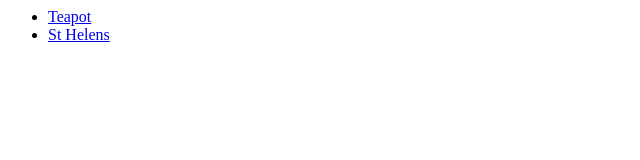
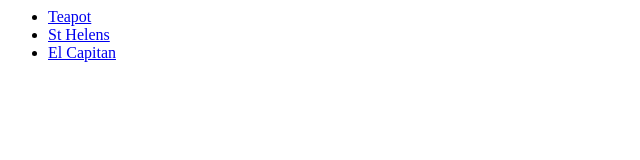
Before and after one commit to peat/dotart, a plain HTML site: page index.html in a window 1280 px wide. Shown: the full height of the page, 0-640 px from the left. Drawn offline with Linux system fonts and the light colour scheme.

Commit message:
adding elcap

```diff
--- a/index.html
+++ b/index.html
@@ -1,4 +1,5 @@
 <ul>
   <li><a href="teapot.html">Teapot</a></li>
   <li><a href="st-helens.html">St Helens</a></li>
+  <li><a href="elcap.html">El Capitan</a></li>
 </ul>
```
